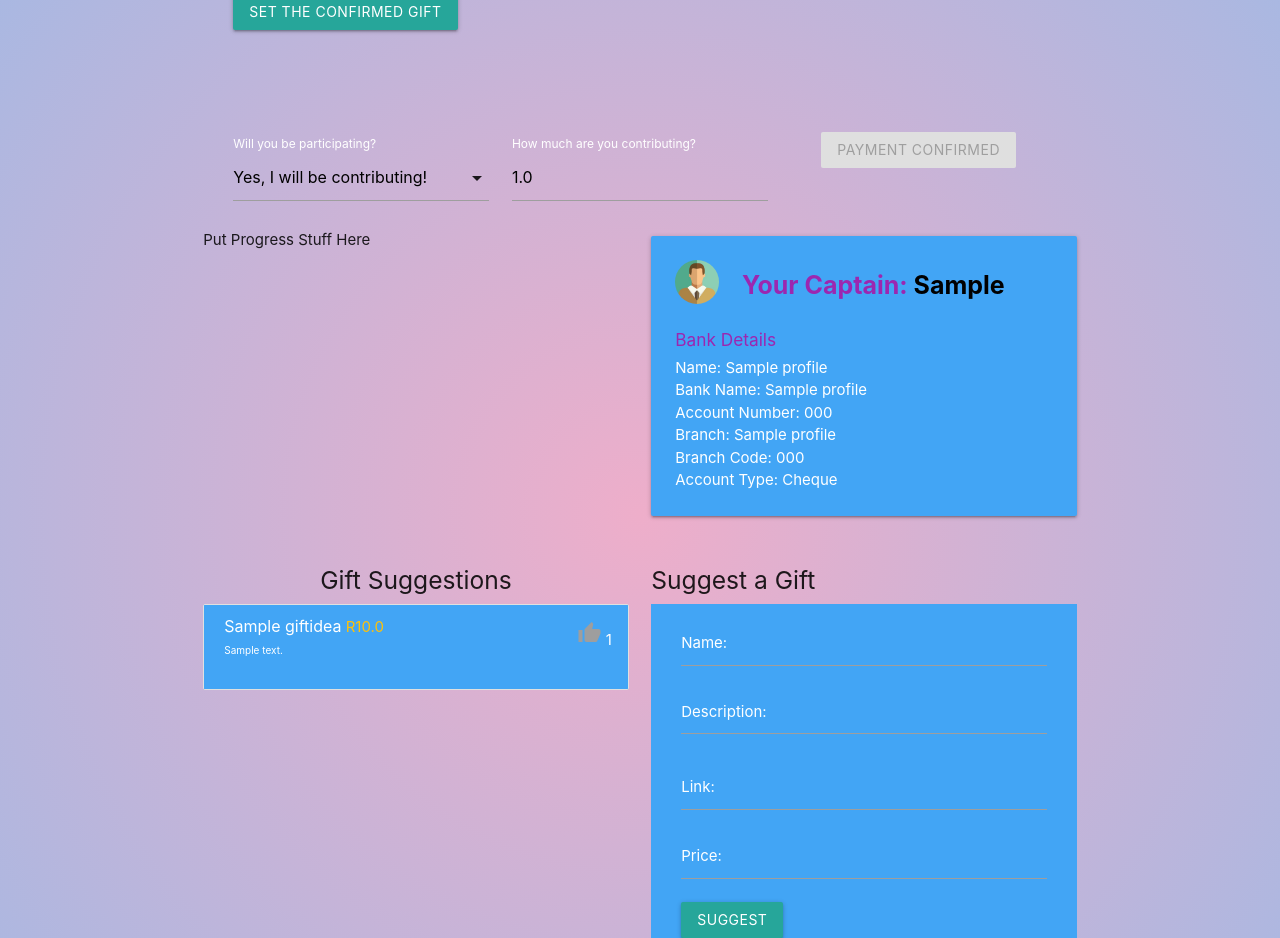
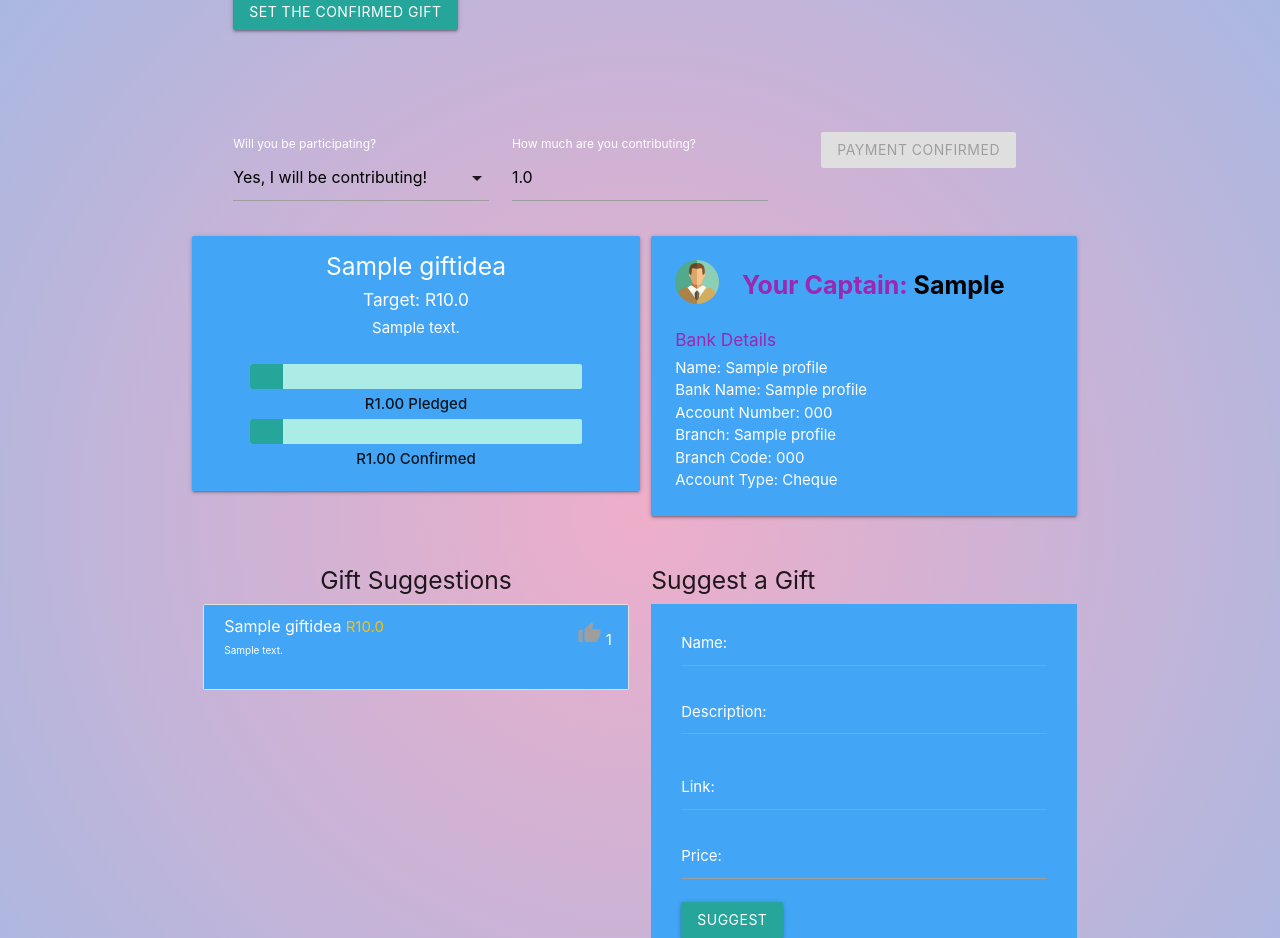
Before and after one commit to Brendan-Stubbs/gift_of_groups, a Django app: page /gift/1 in a window 1280 px wide. Shown: the part 357-1295 px from the top of the page. Run offline with Django 3.2, Linux system fonts and the light colour scheme; a user stored in the database is signed in; tables that the repository leaves empty hold one stand-in row (values such as "Sample post"); some libraries are stand-ins or nearby versions.

Commit message:
add gift progress trackers

```diff
--- a/gifts/models.py
+++ b/gifts/models.py
@@ -128,10 +128,22 @@ class Gift(models.Model):
             ContributorGiftRelation.objects.create(contributor=contributor, gift=self)
 
     def get_total_pledged_amount(self):
-        return ContributorGiftRelation.objects.filter(gift=self).aggregate(Sum('contribution'))['contribution__sum']
+        pledged_total = ContributorGiftRelation.objects.filter(gift=self).aggregate(Sum('contribution'))['contribution__sum']
+        return pledged_total if pledged_total else 0
 
     def get_total_contribution_amount(self):
-        return ContributorGiftRelation.objects.filter(gift=self, payment_has_cleared=True).aggregate(Sum('contribution'))['contribution__sum']
+        contribution_total = ContributorGiftRelation.objects.filter(gift=self, payment_has_cleared=True).aggregate(Sum('contribution'))['contribution__sum']
+        return contribution_total if contribution_total else 0
+
+    def get_total_pledged_percentage(self):
+        if self.chosen_gift:
+            return (self.get_total_pledged_amount() / self.chosen_gift.price) * 100
+        return 0
+
+    def get_total_contribution_percentage(self):
+        if self.chosen_gift:
+            return (self.get_total_contribution_amount() / self.chosen_gift.price) * 100
+        return 0
 
     def save(self, *args, **kwargs):
         self.wrap_up_date = self.receiver.profile.get_next_birthday()
--- a/gifts/static/gifts/css/view_gift.css
+++ b/gifts/static/gifts/css/view_gift.css
@@ -26,3 +26,22 @@ label {
 .hidden-message{
     opacity: 0 !important;
 }
+
+.gift-countdown{
+    height: 25px;
+    margin-bottom: 4px;
+    margin-top: 4px;
+}
+
+.gift-countdown-text{
+    margin-top: 4px;
+    font-weight: 500;
+}
+
+#target-details {
+    padding-bottom: 20px;
+}
+
+#target-details p{
+    margin:0;
+}
--- a/gifts/templates/gifts/view_gift.html
+++ b/gifts/templates/gifts/view_gift.html
@@ -63,12 +63,34 @@
   </div>
 <!-- END User gift Details -->
 
+<!-- Target Stuff -->
   <div class="row">
-
-    <!-- Target Stuff -->
-    <div class="col s12 m12 l6">
-      Put Progress Stuff Here
+    <div id="target-details" class="col s12 m12 l6 card-panel blue lighten-1">
+      <!-- No gift selected -->
+      <div class="row">
+      <div class="col s12 offset-m1 m10">
+        {% if gift.chosen_gift %}
+        <h5 class="white-text center-align">{{gift.chosen_gift.title}}</h5>
+        <h6 class="white-text center-align">Target: R{{gift.chosen_gift.price}}</h6>
+        <p class="white-text center-align">{{gift.chosen_gift.description}}</p>
+        {% else %}
+          <span class="white-text">No gift has been selected. Your Gift Captain will need to take care of this. In the meantime you can suggest and vote for your favourite gifts below.
+          </span>
+        {% endif %}
+      </div>
     </div>
+    <!-- End no gift selected -->
+    <div class="col m10 offset-m1">
+      <div class="progress gift-countdown">
+        <div class="determinate" style="width: {{gift.get_total_pledged_percentage}}%"></div>
+      </div>
+      <p class="center-align gift-countdown-text">R{{gift.get_total_pledged_amount|floatformat:2}} Pledged</p>
+      <div class="progress gift-countdown">
+        <div class="determinate" style="width: {{gift.get_total_contribution_percentage}}%"></div>
+      </div>
+      <p class="center-align gift-countdown-text">R{{gift.get_total_pledged_amount|floatformat:2}} Confirmed</p>
+    </div>
+  </div>
     <!-- End Target Stuff -->
 
     <!-- Captain's Detail -->
--- a/gifts/views.py
+++ b/gifts/views.py
@@ -374,7 +374,6 @@ class UpdateUserGiftRelation(generic.View):
 
 
 # TODO captain only members section with individual gift details (who's participating, how much contributing etc.)
-# TODO Progress bars for confirmed and pledged payments
 # TODO Stop someone from becoming captain before they have given bank details
 # TODO gift comments
 # TODO notifications (ajax to mark as read) -- Comments, payment notifications (captain only), new gift
```
